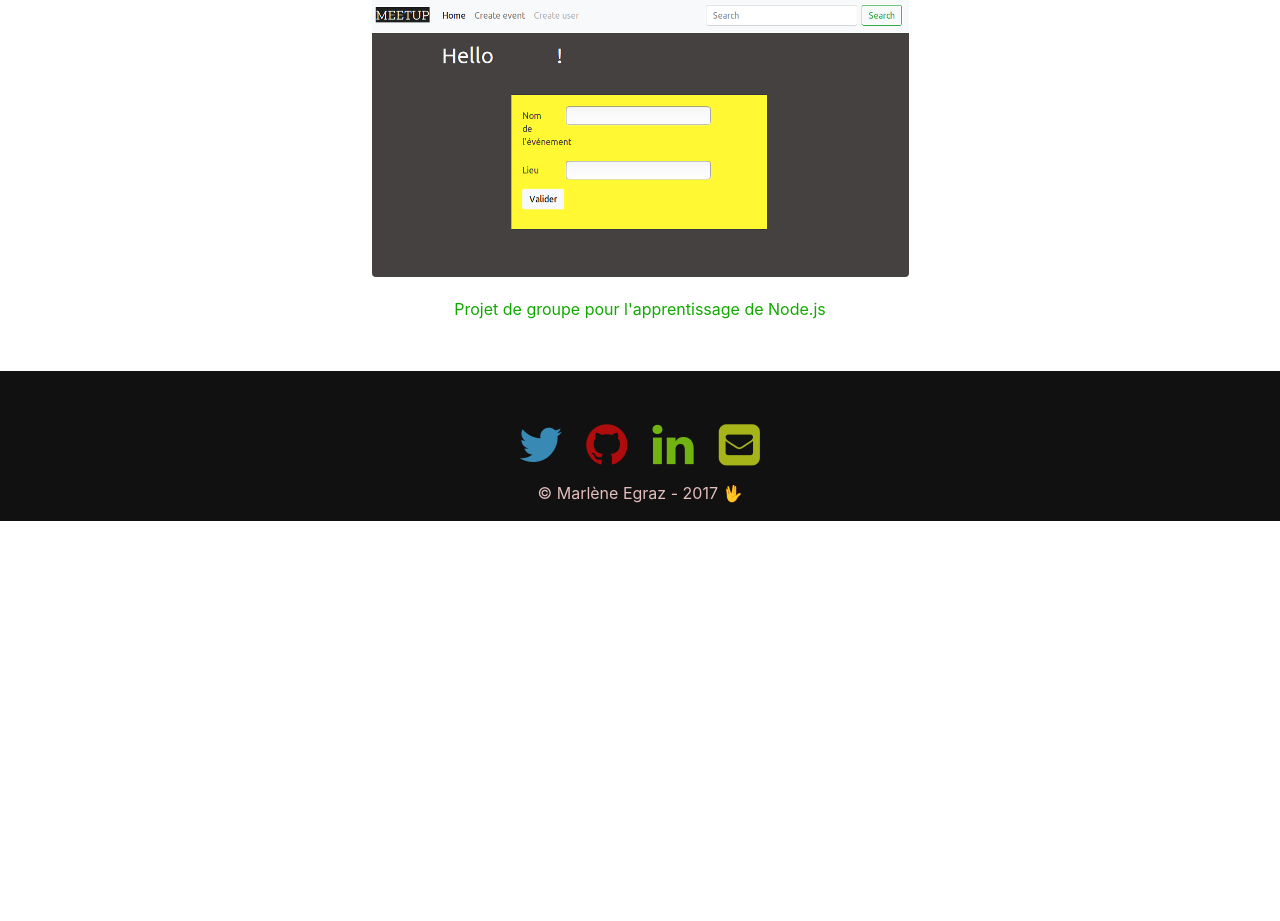
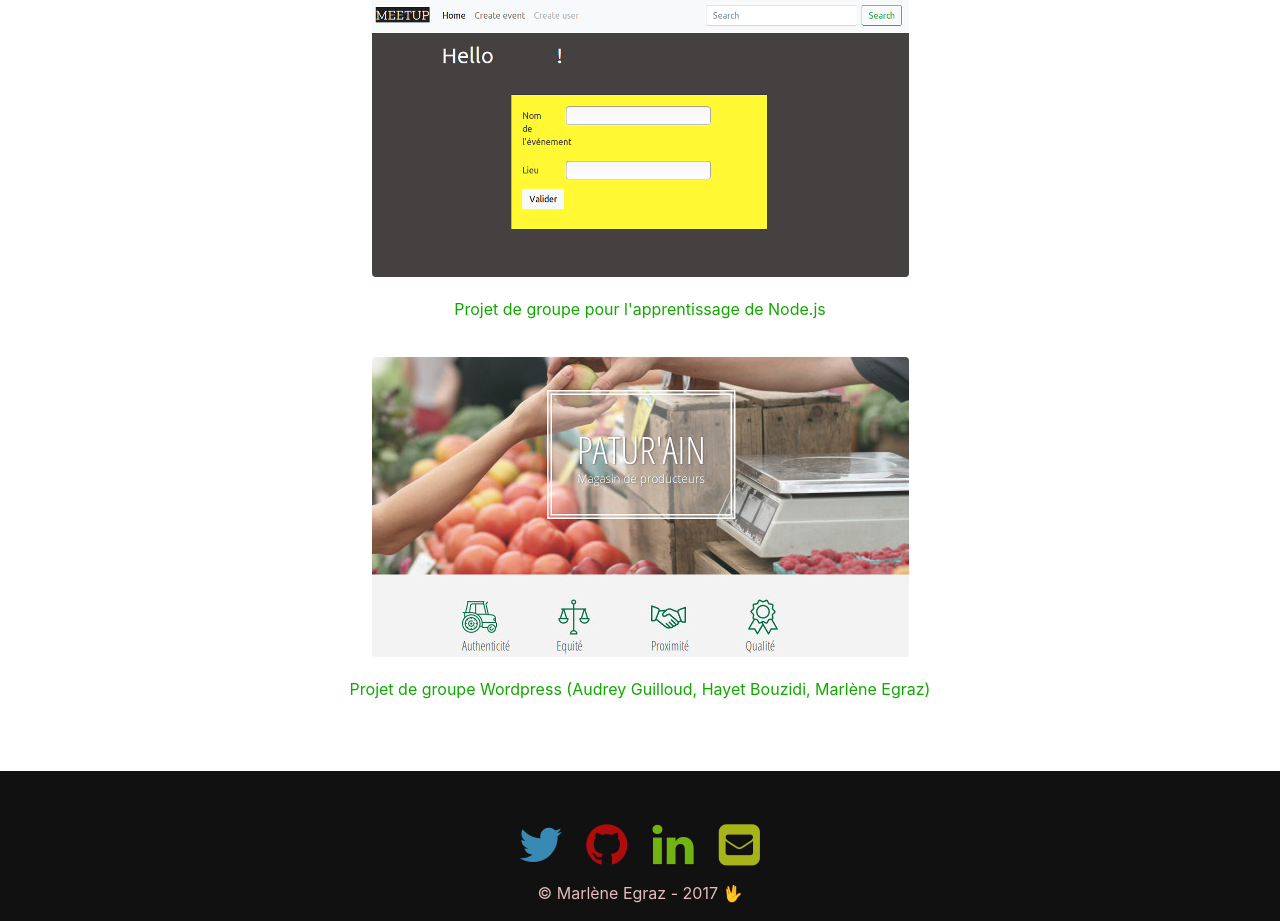
Before and after one commit to megraz/portfolio, a PHP site: page / in a window 1280 px wide. Shown: the part 1210-2131 px from the top of the page. Before the commit the page ends 1731 px from the top, so only its background shows below. Run offline with PHP 8.4, Linux system fonts and the light colour scheme; some libraries are stand-ins or nearby versions.

Commit message:
add wordpress project

```diff
--- a/index.php
+++ b/index.php
@@ -54,9 +54,16 @@ Graphiste de formation, j'ai un intérêt particulier pour le front-end.</p>
   <section id="template">
     <a href="http://www.simplonlyon.fr:3003/">
     <img src="screenshot-tptemplate.png" class="rounded mx-auto d-block" alt="screencap">
+    <p>Projet de groupe pour l'apprentissage de Node.js</p>
     </a>
-    <p>Projet de groupe pour l'apprentissage de Node.js</p>
     </section>
+
+  <section id="paturain">
+  <a href="https://www.simplonlyon.fr/promo3/aguilloud/Paturain/">
+  <img src="screenshot-paturain.jpg" class="rounded mx-auto d-block">
+  <p>Projet de groupe Wordpress (Audrey Guilloud, Hayet Bouzidi, Marlène Egraz)</p>
+  </a>
+  </section>
 
   <?php
   $dossier = "./";
--- a/style.css
+++ b/style.css
@@ -71,6 +71,29 @@
 #template p {
     color: #11A900;
     padding-top: 20px;
+    padding-bottom: 20px;
+}
+
+#template:hover p {
+    color: #6DDC06;
+}
+
+#template a {
+    text-decoration: none;
+}
+
+#paturain p {
+    color: #11A900;
+    padding-top: 20px;
+    padding-bottom: 20px;
+}
+
+#paturain:hover p {
+    color: #6DDC06;
+}
+
+#paturain a {
+    text-decoration: none;
 }
 
 
```
Also changed, not shown: screenshot-paturain.jpg (added).
